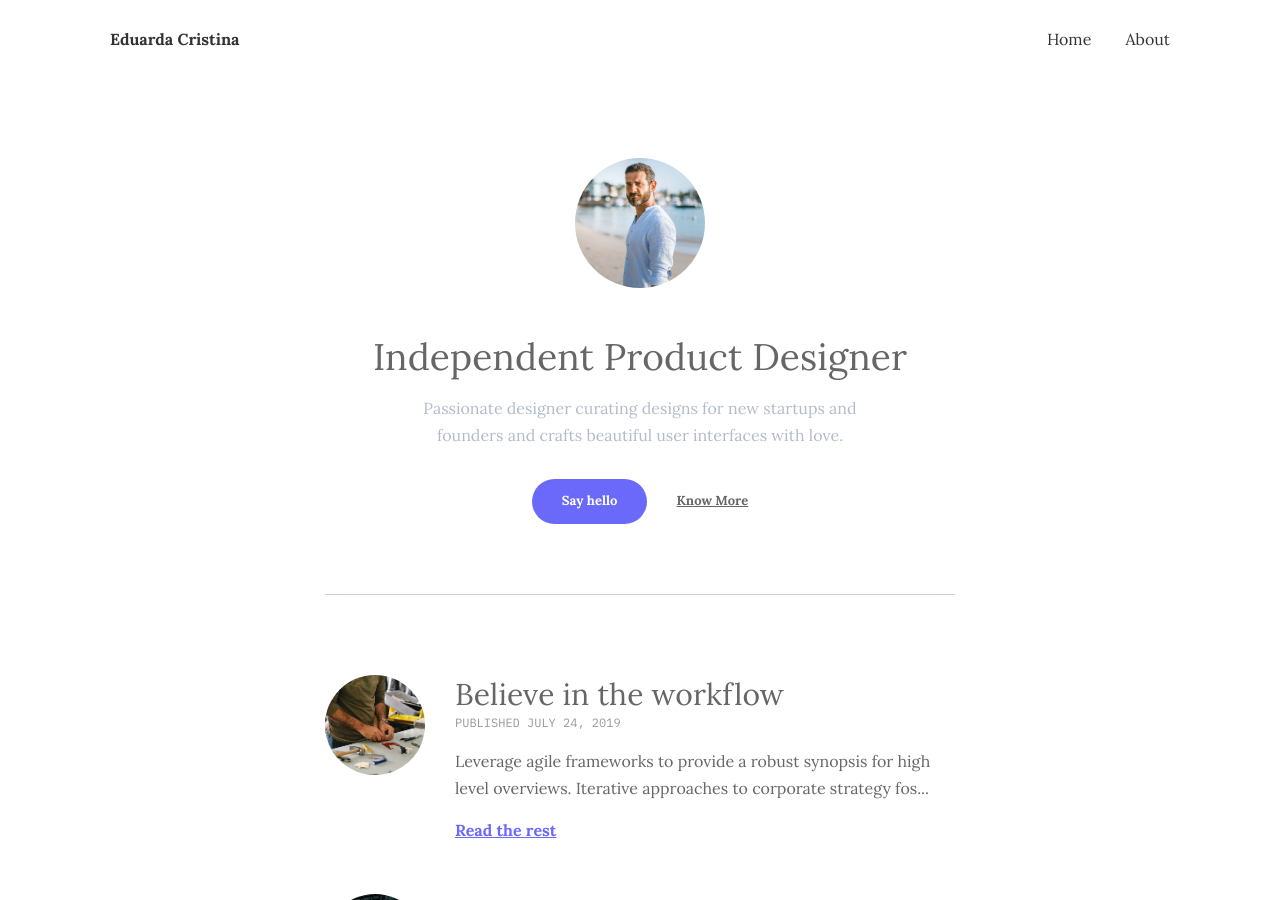
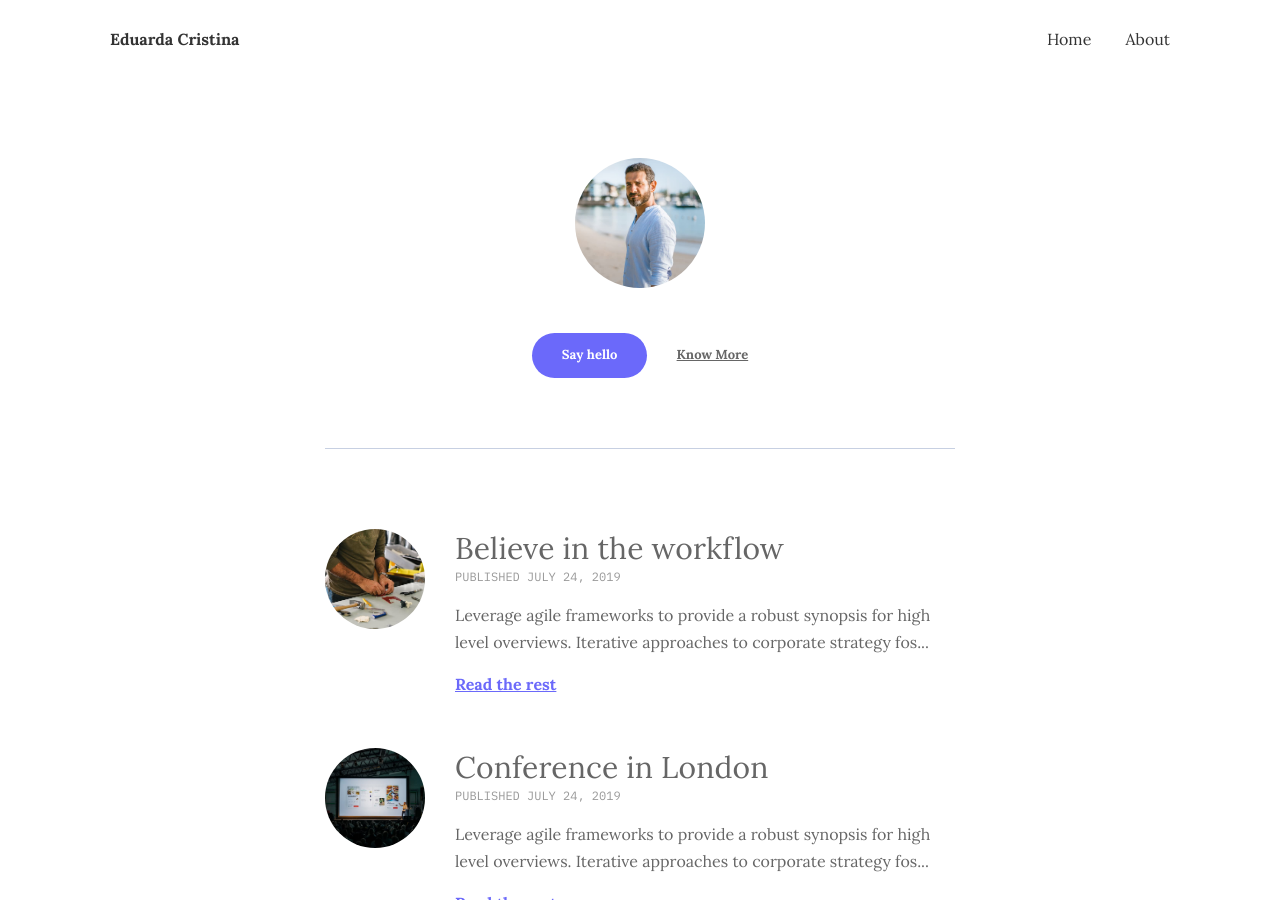
Before and after one commit to dudangel/dudangel.github.io, a Jekyll site: the page built from index.html, in a window 1280 px wide and 900 px high. Built offline with Jekyll 4.4.1, drawn with Linux system fonts in a browser that asks for light colours.

Commit message:
add info 1

```diff
--- a/_config.yml
+++ b/_config.yml
@@ -1,6 +1,6 @@
 title: Eduarda Cristina
 logo:  # you can add own logo.
-description: Passionate designer curating designs for new startups  and  founders  and crafts  beautiful user interfaces with love.
+description:
 baseurl: "" # the subpath of your site, e.g. /blog
 url: "dudangel.github.io" # the base hostname & protocol for your site, e.g. http://example.com
 
@@ -9,9 +9,9 @@ url: "dudangel.github.io" # the base hostname & protocol for your site, e.g. htt
 author:
   name: Eduarda Cristina
   image: '/assets/img/01.jpg'
-  job: Independent Product Designer
-  bio: Passionate designer curating designs for new startups  and  founders  and crafts  beautiful user interfaces with love.
-  email: forexample@website.com
+  job:
+  bio:
+  email: eduarda.crsa@gmail.com
 
 
 # Contact links
```
Also changed, not shown: favicon.ico.
